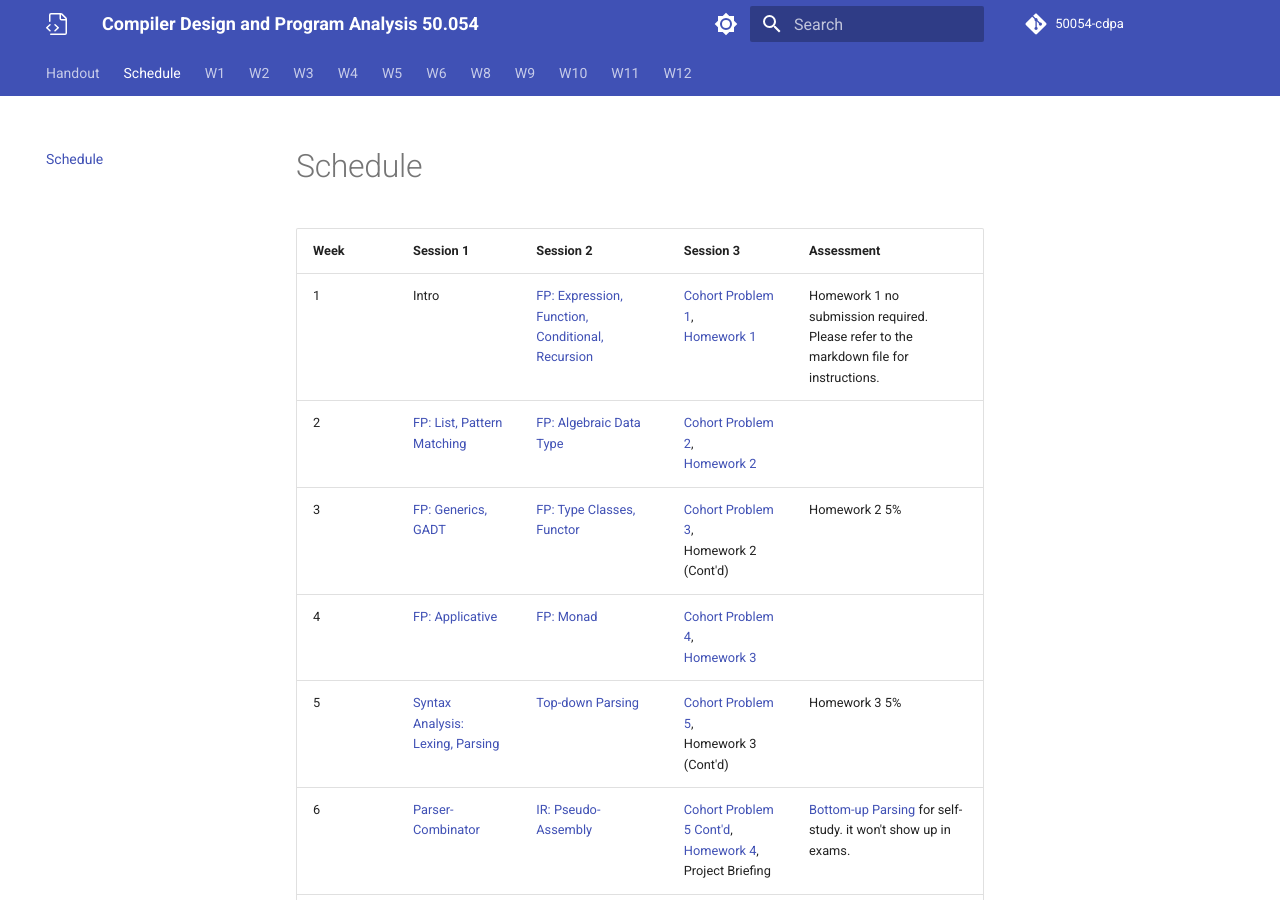
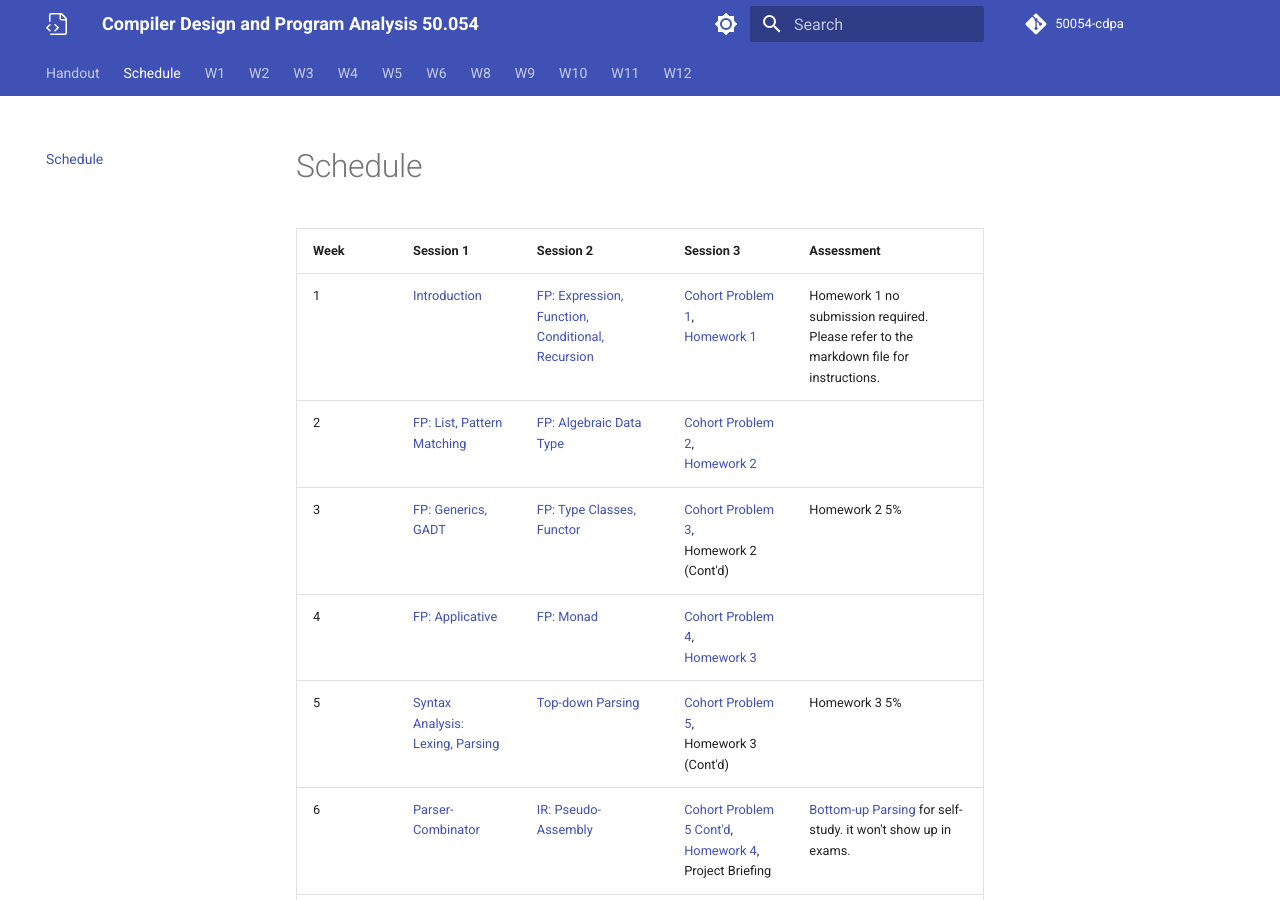
Before and after one commit to 50054-cdpa/notes, an MkDocs documentation site: the page built from docs/schedule.md, in a window 1280 px wide and 900 px high. Built offline with MkDocs 1.6.1 and Material for MkDocs 9.7.7, drawn with Linux system fonts in a browser that asks for light colours; some web fonts are replaced; comment, search, counter and statistics services are not loaded.

Commit message:
fixed links to introduction

```diff
--- a/docs/schedule.md
+++ b/docs/schedule.md
@@ -1,7 +1,7 @@
 
 | Week | Session 1 | Session 2 | Session 3 | Assessment |
 |---|---|---|---|---|
-| 1 | Intro | [FP: Expression, Function, Conditional, Recursion](./fp_intro.md) | [Cohort Problem 1](https://github.com/50054-cdpa/cohort_probs/tree/main/fp_intro), <br/> [Homework 1](https://github.com/50054-cdpa/homework/tree/main/fp_intro) | Homework 1 no submission required. Please refer to the markdown file for instructions. |
+| 1 | [Introduction](./introduction.md) | [FP: Expression, Function, Conditional, Recursion](./fp_intro.md) | [Cohort Problem 1](https://github.com/50054-cdpa/cohort_probs/tree/main/fp_intro), <br/> [Homework 1](https://github.com/50054-cdpa/homework/tree/main/fp_intro) | Homework 1 no submission required. Please refer to the markdown file for instructions. |
 | 2 | [FP: List, Pattern Matching](./fp_haskell.md) | [FP: Algebraic Data Type](./fp_haskell.md) | [Cohort Problem 2](https://github.com/50054-cdpa/cohort_probs/tree/main/fp_haskell), <br/> [Homework 2](https://github.com/50054-cdpa/homework/tree/main/fp_haskell) |  |
 | 3 | [FP: Generics, GADT](./fp_haskell_poly.md) | [FP: Type Classes, Functor](./fp_haskell_poly.md) | [Cohort Problem 3](https://github.com/50054-cdpa/cohort_probs/tree/main/fp_haskell_poly), <br/> Homework 2 (Cont'd) | Homework 2 5% |
 | 4 | [FP: Applicative](./fp_applicative_monad.md) | [FP: Monad](./fp_applicative_monad.md) |  [Cohort Problem 4](https://github.com/50054-cdpa/cohort_probs/tree/main/fp_applicative_monad), <br/> [Homework 3](https://github.com/50054-cdpa/homework/tree/main/fp_haskell_poly) |  |
```
